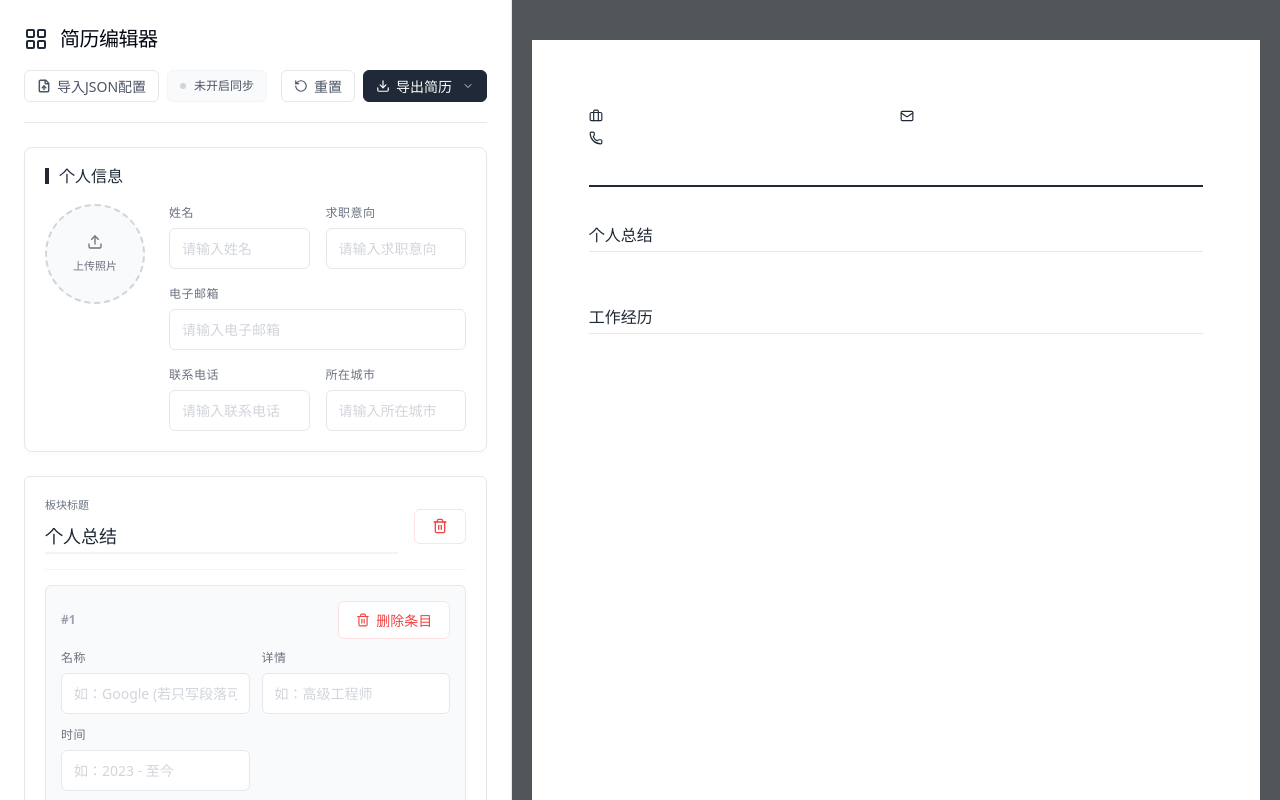
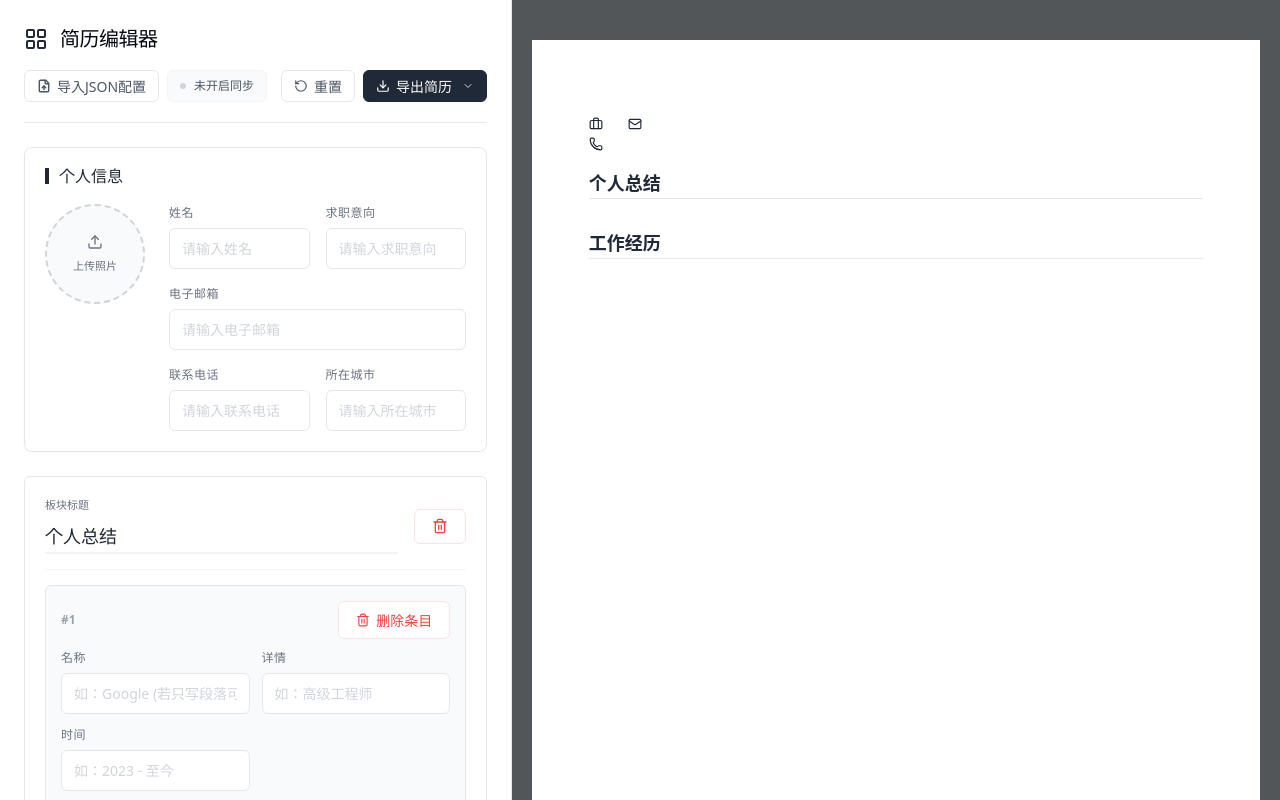
Before and after one commit to BruceChun0820/Resume-Editor, a React (Vite) app: page /editor/1 in a window 1280 px wide. Built offline with nearby package versions, Linux system fonts and the light colour scheme.

Commit message:
style(preview): 微调预览排版与导出细节
1. 对齐 descriptionPreview 类名，确保样式正确应用。

2. 优化 PDF 导出分页保护逻辑。

```diff
--- a/src/components/Editor/EditorSidebar/EditorSidebar.tsx
+++ b/src/components/Editor/EditorSidebar/EditorSidebar.tsx
@@ -128,13 +128,6 @@ export const EditorSidebar = ({
                                     <FileJson size={14} />
                                     <span>导出 JSON 配置</span>
                                 </button>
-
-                                {/* 分割线与导入按钮 */}
-                                <div className={styles.menuDivider}></div>
-                                <button className={styles.dropdownItem} onClick={onImportJson}>
-                                    <FileUp size={14} />
-                                    <span>导入 JSON 配置</span>
-                                </button>
                             </div>
                         </div>
                     </div>
--- a/src/components/Preview/ResumePreview.module.css
+++ b/src/components/Preview/ResumePreview.module.css
@@ -1,8 +1,5 @@
-/* ResumePreview.module.css */
-
 .paper {
   width: 210mm;
-  /* 移除固定高度，允许内容自由增长 */
   min-height: 297mm;
   padding: 15mm;
   margin: 0 auto;
@@ -10,16 +7,17 @@
   position: relative;
   box-sizing: border-box;
 
-  /* 每隔 297mm 画一条淡淡的虚线，提示换页位置 */
+  /* 显式指定字体 */
+  font-family: "PingFang SC", "Microsoft YaHei", "Source Han Sans SC", "Noto Sans CJK SC", "Heiti SC", sans-serif;
+  -webkit-print-color-adjust: exact;
+  print-color-adjust: exact;
+
   background-image: linear-gradient(to bottom,
-    transparent 296mm,
-    #e5e7eb 296mm,
-    #e5e7eb 297mm,
-    transparent 297mm
-  );
+      transparent 296mm,
+      #e5e7eb 296mm,
+      #e5e7eb 297mm,
+      transparent 297mm);
   background-size: 100% 297mm;
-
-  /* 配合内容流向 */
   display: flex;
   flex-direction: column;
 }
@@ -27,20 +25,12 @@
 .header {
   display: flex;
   align-items: center;
-  /* 垂直居中 */
   gap: 24px;
-  /* 图片和文字的间距 */
-  margin-bottom: 20px;
-}
-
-.headerContent {
-  flex: 1;
-  text-align: left;
-  /* 或者 center */
+  margin-bottom: 0;
 }
 
 .name {
-  margin: 0 0 10px 0;
+  margin: 0 0 4px 0;
   font-size: 32px;
   font-weight: 800;
   letter-spacing: -0.5px;
@@ -49,9 +39,9 @@
 .basicsGrid {
   display: grid;
   grid-template-columns: repeat(2, 1fr);
-  gap: 8px;
-  color: var(--gray-600);
-  margin-top: 12px;
+  gap: 6px 25px;
+  color: var(--gray-800);
+  margin-top: 20px;
   font-size: 16px;
   width: 100%;
 }
@@ -60,70 +50,65 @@
   display: flex;
   align-items: center;
   gap: 6px;
-  color: var(--gray-600);
   white-space: nowrap;
 }
 
 .contactItem svg {
   color: var(--gray-800);
-  flex-shrink: 0;
+  print-color-adjust: exact;
 }
 
 .divider {
   border: none;
   border-top: 2px solid var(--gray-800);
-  margin: 20px 0;
+  margin: 12px 0;
 }
 
 .section {
   break-inside: auto;
-  margin-bottom: 25px;
+  margin-bottom: 0px;
 }
 
 .sectionTitle {
-  font-size: 16px;
+  font-size: 18px;
   font-weight: 700;
   color: var(--gray-800);
   text-transform: uppercase;
   border-bottom: 1px solid var(--gray-200);
-  padding-bottom: 4px;
-  margin-bottom: 12px;
+  padding-bottom: 2px;
+  margin-bottom: 6px;
   break-after: avoid;
 }
 
-/* 列表容器 */
 .list {
-  list-style: none;
+  list-style: none !important;
   padding: 0;
   margin: 0;
 }
 
-/* 每一项经历的容器 */
 .listItem {
   break-inside: auto;
-  margin-bottom: 12px;
-  /* 稍微调小一点，让段落看起来更紧凑 */
+  padding-bottom: 6px;
+  margin-bottom: 6px;
+  border-bottom: 1px dashed var(--gray-200);
 }
 
-/* 标题行 */
+.listItem:last-child {
+  border-bottom: none;
+  margin-bottom: 0;
+  padding-bottom: 0;
+}
+
 .itemHeaderLine {
   display: flex;
   justify-content: space-between;
   align-items: baseline;
-  margin-bottom: 4px;
+  margin-bottom: 2px;
   gap: 20px;
 }
 
-.itemTitleGroup {
-  display: flex;
-  gap: 8px;
-  align-items: baseline;
-  flex: 1;
-  flex-wrap: wrap;
-}
-
 .itemTitle {
-  font-size: 15px;
+  font-size: 16px;
   font-weight: 700;
   color: var(--gray-800);
 }
@@ -138,75 +123,90 @@
   font-size: 13px;
   color: var(--gray-500);
   font-weight: 500;
-  white-space: nowrap;
 }
 
 /* 描述文本 (兼顾 List 描述 和 Paragraph 段落) */
 .itemDescription {
-  margin: 2px 0 0 0;
+  margin: 12px 0;
   font-size: 14px;
-  color: var(--gray-700);
+  color: var(--gray-800);
   line-height: 1.6;
   white-space: pre-wrap;
-  /* 保留换行符 */
   text-align: justify;
-  /* 关键：两端对齐，让大段文字看起来像报刊一样整齐 */
+}
+
+/* 控制两个 bullet 之间的距离 */
+.itemDescription :global(li) {
+  /* 如果觉得还是远，可以设置负边距，例如 -2px，但通常 0px 就很紧凑了 */
+  margin-bottom: 4px !important;
+  /* 确保列表内的文字也遵循 1.6 行高 */
+  line-height: 1.6 !important;
+}
+
+/* 段落间距：设为 0，防止 bullet 内部换行产生大空隙 */
+.itemDescription :global(p) {
+  margin: 0 !important;
+  padding: 0.1px !important;
 }
 
 /* 预览区头像样式 */
 .avatar {
   width: 120px;
-  /* 或者 25mm */
   height: 160px;
-  /* 圆角矩形更商务，也可以用 50% 变圆形 */
   object-fit: cover;
   border: 1px solid var(--gray-200);
 }
 
+@media print {
+  * {
+    /* 强制使用中文字体 */
+    font-family: "PingFang SC", "Microsoft YaHei", "Source Han Sans SC", "Noto Sans CJK SC", "Heiti SC", sans-serif !important;
+  }
 
-@media print {
   .paper {
-    /* 1. 纸张基础重置 */
     position: static !important;
     width: 210mm !important;
-    /* 锁定 A4 宽度 */
     height: auto !important;
-    min-height: 297mm !important;
-    margin: 0 auto !important;
+    margin: 0 !important;
     padding: 0 !important;
+    background-image: none !important;
     box-shadow: none !important;
-    border: none !important;
-    background-image: none !important;
-
-    /* 2. 强制显示头像颜色 */
-    -webkit-print-color-adjust: exact;
-    print-color-adjust: exact;
-    background-color: white !important;
   }
 
-  /* 3. 分页逻辑控制 */
+  /* 1. 板块分页逻辑 */
   .section {
-    /* 告诉浏览器：如果当前页放不下这个板块，请整体移到下一页 */
+    /* 允许板块跨页（因为板块通常很长） */
     break-inside: auto;
     page-break-inside: auto;
-    margin-bottom: 20px;
+
+    /* 打印时保持与屏幕一致的紧凑间距 */
+    margin-bottom: 0px;
     display: block !important;
-    /* 确保它是块级，否则分页失效 */
+  }
+
+  /* 2. 标题防断逻辑 (核心) */
+  .sectionTitle {
+    /* 胶水逻辑：绝对禁止标题后立即换页 */
+    break-after: avoid;
+    page-break-after: avoid;
+    color: #000 !important;
   }
 
   .listItem {
-    break-inside: auto;
-    page-break-inside: auto;
-    margin-bottom: 8px;
+    /* break-inside: avoid;
+    page-break-inside: avoid; */
+    margin-bottom: 6px;
+    padding-bottom: 6px;
+    border-bottom: 1px dashed #ccc;
   }
 
-  .sectionTitle {
-    break-after: avoid;
-    page-break-after: avoid;
-  }
-
+  /* 4. 布局安全锁 */
   .basicsGrid {
     display: grid !important;
     grid-template-columns: 1fr 1fr !important;
   }
+
+  .contactItem svg {
+    color: #000 !important;
+  }
 }
--- a/src/components/Preview/ResumePreview.tsx
+++ b/src/components/Preview/ResumePreview.tsx
@@ -31,8 +31,6 @@ export const ResumePreview = ({ resume }: ResumePreviewProps) => {
         </div>
       </header>
 
-      <hr className={styles.divider} />
-
       {/* 2. 动态板块展示 */}
       {resume.sections.map(section => (
         <section key={section.id} className={styles.section}>
@@ -65,7 +63,7 @@ export const ResumePreview = ({ resume }: ResumePreviewProps) => {
 
                   {/* 描述内容：始终渲染，自动适配 */}
                   <div
-                    className={styles.descriptionPreview}
+                    className={styles.itemDescription}
                     dangerouslySetInnerHTML={{ __html: item.description || '' }}
                   />
                 </li>
```
